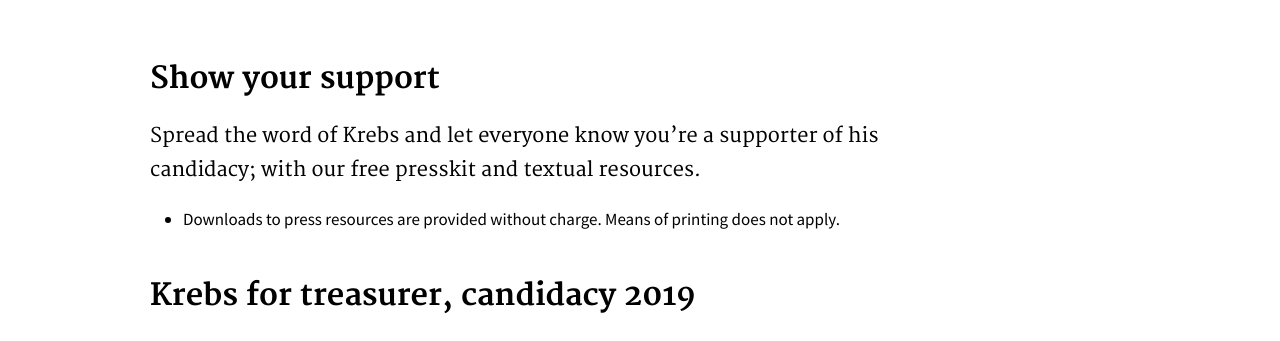
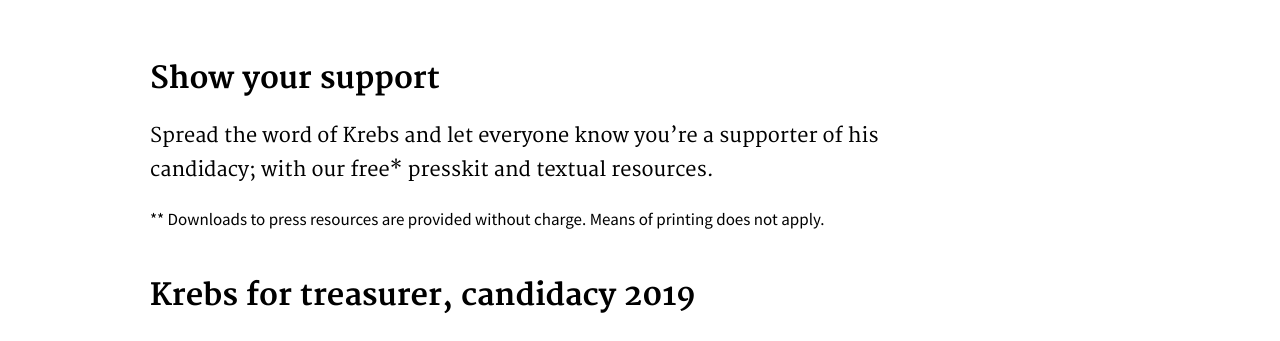
Before and after one commit to serrif/website, a Jekyll site: the page built from main/home.md, in a window 1280 px wide. Shown: the part 400-741 px from the top of the page. Built offline with Jekyll 4.4.1, drawn with Linux system fonts in a browser that asks for light colours.

```diff
--- a/main/home.md
+++ b/main/home.md
@@ -14,10 +14,10 @@ hero:
 ---
 
 ## Show your support
-Spread the word of Krebs and let everyone know you're a supporter of his candidacy; with our free presskit and textual resources.
+Spread the word of Krebs and let everyone know you're a supporter of his candidacy; with our free* presskit and textual resources.
 {: .usa-font-lead }
 
-* Downloads to press resources are provided without charge. Means of printing does not apply.
+** Downloads to press resources are provided without charge. Means of printing does not apply.
 
 ## Krebs for treasurer, candidacy 2019
 
```
